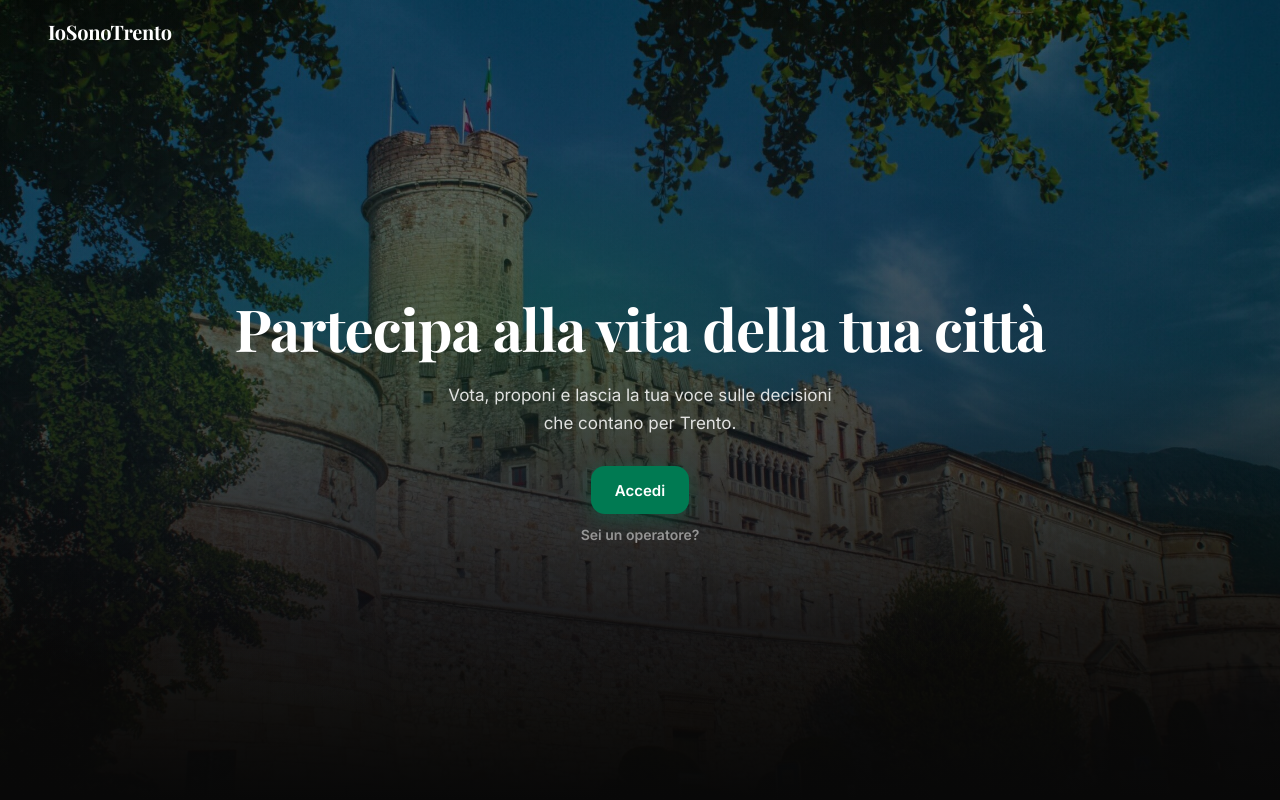
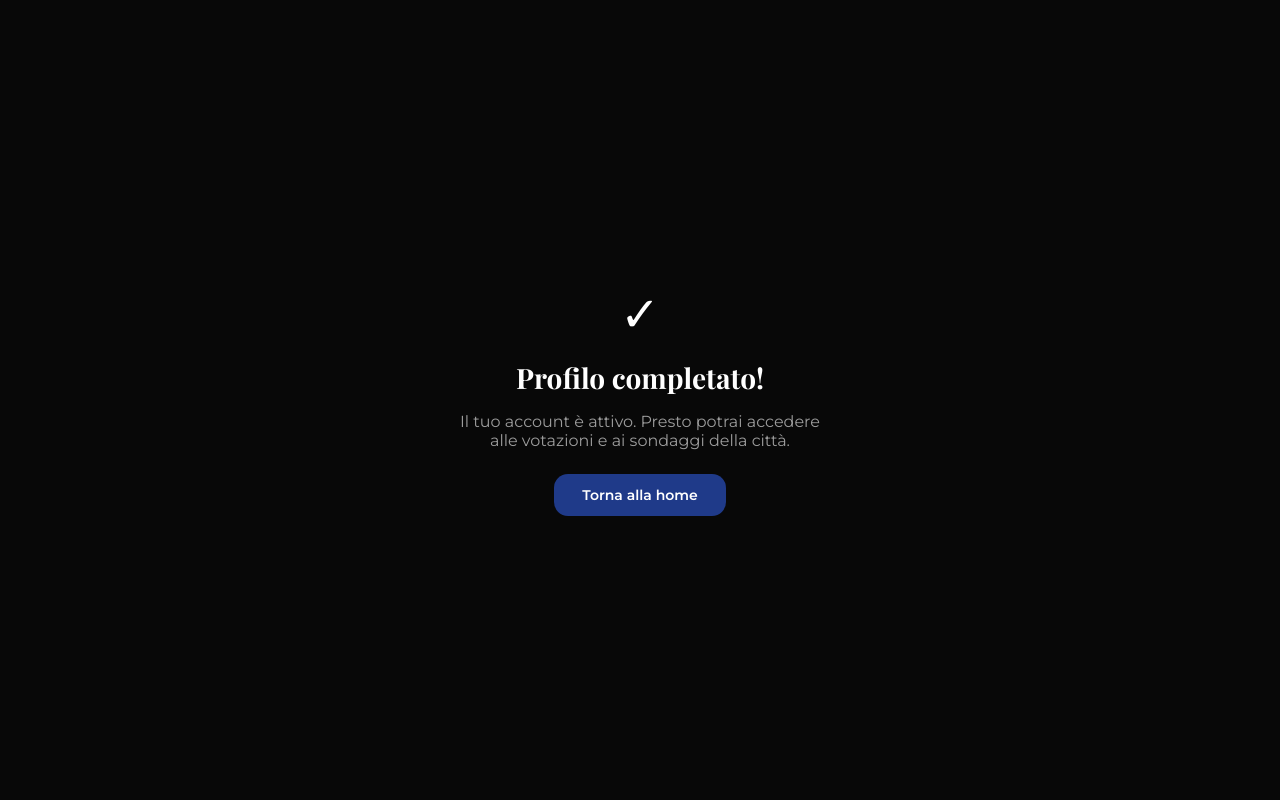
Before and after one commit to ErnestoBeltrami/Ingegneria_Software, a React (Vite) app in the folder deliverable_2/frontend/: page /profilo-completato in a window 1280 px wide. Before the commit this address led to /. Shown: the top 800 px of the page. Built offline with nearby package versions, Linux system fonts and the light colour scheme; no server answers.

Commit message:
feat: aggiungi pagina temporanea di conferma post-completamento profilo

```diff
--- a/deliverable_2/frontend/src/App.jsx
+++ b/deliverable_2/frontend/src/App.jsx
@@ -13,6 +13,7 @@ import ModificaSondaggioPage from './pages/operatore/ModificaSondaggioPage';
 import ProfiloOperatorePage from './pages/operatore/ProfiloOperatorePage';
 import CompletaProfiloPage from './pages/CompletaProfiloPage';
 import AuthCallbackPage from './pages/AuthCallbackPage';
+import ProfiloCompletatoPage from './pages/ProfiloCompletatoPage';
 
 function CompletaProfiloRoute() {
   const [params] = useSearchParams();
@@ -34,7 +35,7 @@ function CompletaProfiloRoute() {
     const data = await res.json();
     if (!res.ok) throw new Error(data.message);
     localStorage.setItem('token', data.token);
-    navigate('/', { replace: true });
+    navigate('/profilo-completato', { replace: true });
   };
 
   return <CompletaProfiloPage googleUser={googleUser} onSubmit={handleSubmit} />;
@@ -56,6 +57,7 @@ export default function App() {
         <Route path="/sondaggi/:id/modifica" element={<ModificaSondaggioPage />} />
         <Route path="/operatore/profilo" element={<ProfiloOperatorePage />} />
         <Route path="/completa-profilo" element={<CompletaProfiloRoute />} />
+        <Route path="/profilo-completato" element={<ProfiloCompletatoPage />} />
         <Route path="/auth/callback" element={<AuthCallbackPage />} />
         <Route path="/" element={<LandingPage />} />
         <Route path="*" element={<Navigate to="/" replace />} />
--- /dev/null
+++ b/deliverable_2/frontend/src/pages/ProfiloCompletatoPage.jsx
@@ -0,0 +1,46 @@
+import { useNavigate } from 'react-router-dom';
+
+export default function ProfiloCompletatoPage() {
+  const navigate = useNavigate();
+
+  return (
+    <div style={{
+      minHeight: '100vh',
+      background: '#080808',
+      display: 'flex',
+      flexDirection: 'column',
+      alignItems: 'center',
+      justifyContent: 'center',
+      fontFamily: 'Montserrat, sans-serif',
+      color: '#fff',
+      gap: '16px',
+      padding: '32px',
+      textAlign: 'center',
+    }}>
+      <div style={{ fontSize: 48 }}>✓</div>
+      <h1 style={{ fontFamily: 'Playfair Display, serif', fontSize: 28, margin: 0 }}>
+        Profilo completato!
+      </h1>
+      <p style={{ color: 'rgba(255,255,255,0.6)', maxWidth: 360, margin: 0 }}>
+        Il tuo account è attivo. Presto potrai accedere alle votazioni e ai sondaggi della città.
+      </p>
+      <button
+        onClick={() => navigate('/')}
+        style={{
+          marginTop: 8,
+          padding: '12px 28px',
+          background: '#1f3a89',
+          color: '#fff',
+          border: 'none',
+          borderRadius: 14,
+          fontSize: 14,
+          fontWeight: 600,
+          cursor: 'pointer',
+          fontFamily: 'Montserrat, sans-serif',
+        }}
+      >
+        Torna alla home
+      </button>
+    </div>
+  );
+}
```
